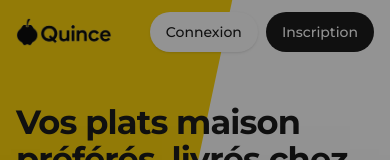
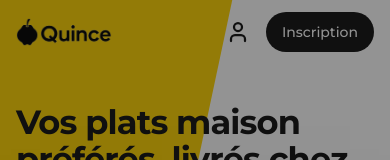
Before and after one commit to quinceofficiel-source/QUINCE, a Next.js app: page / in a window 390 px wide. Shown: the top 160 px of the page. Built offline with nearby package versions, Linux system fonts and the light colour scheme; no server answers.

Commit message:
Remplacer Connexion par une icône profil sur mobile, tout en gardant Inscription à droite.
Co-authored-by: Cursor <cursoragent@cursor.com>

```diff
--- a/src/components/AddressLanding.tsx
+++ b/src/components/AddressLanding.tsx
@@ -4,7 +4,7 @@ import { useState } from "react";
 import { useRouter } from "next/navigation";
 import Image from "next/image";
 import Link from "next/link";
-import { Box, Clock, Truck, UtensilsCrossed } from "lucide-react";
+import { Box, Clock, Truck, User, UtensilsCrossed } from "lucide-react";
 import { AddressSearch } from "@/components/AddressSearch";
 import { LocationPromptModal } from "@/components/LocationPromptModal";
 import { saveDeliveryLocation } from "@/lib/delivery-actions";
@@ -63,7 +63,14 @@ export function AddressLanding({ nextPath = "/" }: { nextPath?: string }) {
               <>
                 <Link
                   href="/compte?mode=connexion"
-                  className="inline-flex h-10 items-center rounded-full bg-white px-4 text-sm font-medium text-ink shadow-sm"
+                  className="inline-flex h-10 w-10 items-center justify-center text-ink md:hidden"
+                  aria-label="Connexion"
+                >
+                  <User className="h-6 w-6" strokeWidth={2.25} />
+                </Link>
+                <Link
+                  href="/compte?mode=connexion"
+                  className="hidden h-10 items-center rounded-full bg-white px-4 text-sm font-medium text-ink shadow-sm md:inline-flex"
                 >
                   Connexion
                 </Link>
```
